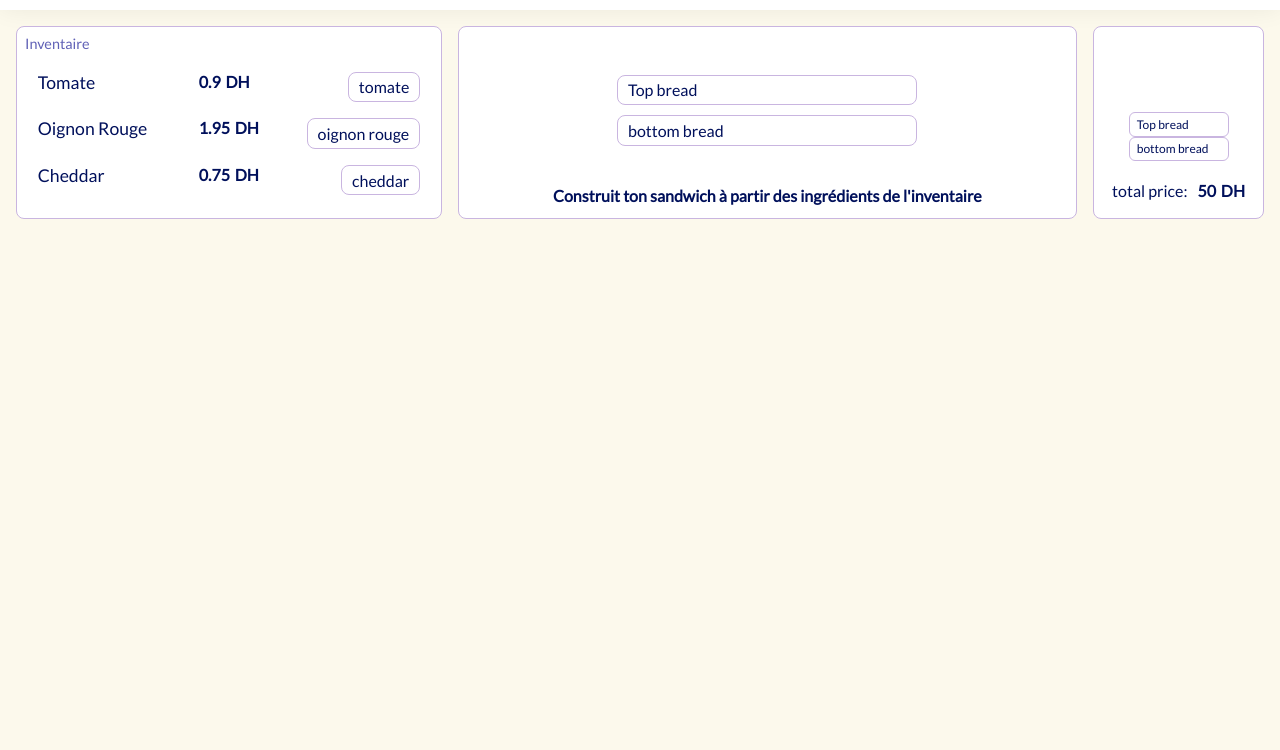
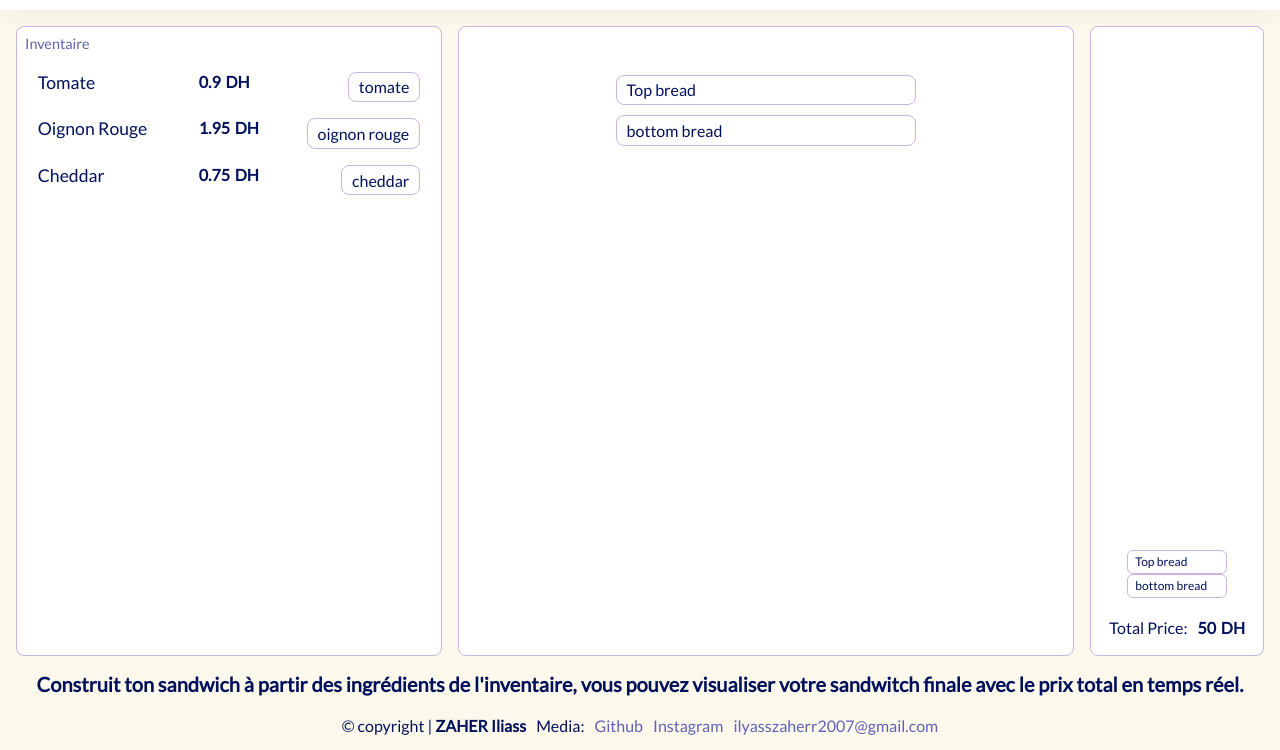
Before and after one commit to IliassZahDev/Sandwich-maker, a plain HTML site: page index.html in a window 1280 px wide. Shown: the part 50-800 px from the top of the page. Drawn offline with Linux system fonts and the light colour scheme.

Commit message:
Add footer

```diff
--- a/index.html
+++ b/index.html
@@ -8,6 +8,7 @@
   <link rel="stylesheet" href="style/sidebare.css">
   <link rel="stylesheet" href="style/table.css">
   <link rel="stylesheet" href="style/result.css">
+  <link rel="stylesheet" href="style/footer.css">
   <script src="app.js" defer></script>
   <title>Sandwich Maker</title>
 </head>
@@ -56,7 +57,6 @@
         <div class="ingrediants-container"></div>
         <div class="bottom-bread ingr-article">bottom bread</div>
       </div>
-      <div class="description">Construit ton sandwich à partir des ingrédients de l'inventaire</div>
     </section>
 
     <section class="result box flex-item">
@@ -76,5 +76,25 @@
 
   </main>
 
+  <footer class="flex-item">
+    <div class="description">
+      Construit ton sandwich à partir des ingrédients de l'inventaire, vous pouvez visualiser votre sandwitch finale avec le prix total en temps réel.
+    </div>
+    <div class="foot flex-item">
+      <p class="copyright">
+        &copy; copyright | <span class="author">ZAHER Iliass</span>
+      </p>
+      <div class="media flex-item">
+        <span>Media:</span>
+        <ul class="flex-item">
+          <li><a href="https://github.com/IliassZahDev" target="_blank">github</a></li>
+          <li><a href="https://www.instagram.com/ilyassqs_dev" target="_blank">instagram</a></li>
+          <li>ilyasszaherr2007@gmail.com</li>
+        </ul>
+      </div>
+    </div>
+
+  </footer>
+
 </body>
 </html>
--- /dev/null
+++ b/style/footer.css
@@ -0,0 +1,29 @@
+footer{
+  flex-direction: column;
+  padding: 0 15px 15px 15px;
+  .description{
+    font-size: 20px;
+    font-weight: bold;
+
+    margin-bottom: 20px;
+  }
+  .foot{
+    .copyright{
+      .author{
+        font-weight: bold;
+      }
+    }
+    li{
+      color: var(--secondary-color);
+      a{
+        text-transform: capitalize;
+        &:hover{
+          color: var(--primary-color);
+        }
+      }
+    }
+  }
+  .flex-item{
+    gap: 10px;
+  }
+}
--- a/style/general.css
+++ b/style/general.css
@@ -20,6 +20,28 @@ body{
   background-color: var(--light-color);
   color: var(--primary-color);
   font-family: 'Lato';
+
+  min-height: 100vh;
+
+  display: flex;
+  flex-direction: column;
+}
+
+main{
+  padding: 1em;
+  gap: 1em;
+
+  align-items: stretch !important;
+  flex: 1;
+}
+
+a, a:active{
+  text-decoration: none;
+  color: inherit;
+}
+
+ul{
+  list-style-type: none;
 }
 
 /* Reusable clesses */
--- a/style/result.css
+++ b/style/result.css
@@ -9,6 +9,8 @@
   .total-price{
     margin: 10px;
     margin-top: 20px;
+
+    text-transform: capitalize;
     & > span {
       margin-right: 10px;
     }
--- a/style/sidebare.css
+++ b/style/sidebare.css
@@ -1,9 +1,3 @@
-main{
-  padding: 1em;
-  gap: 1em;
-
-  align-items: stretch !important;
-}
 .ingrediants-section{
   .sidebar-head{
     text-transform: capitalize;
--- a/style/table.css
+++ b/style/table.css
@@ -9,8 +9,4 @@
       padding: 5px 0;
     }
   }
-  .description{
-    padding: 0 5px 5px 5px;
-    font-weight: bold;
-  }
 }
```
